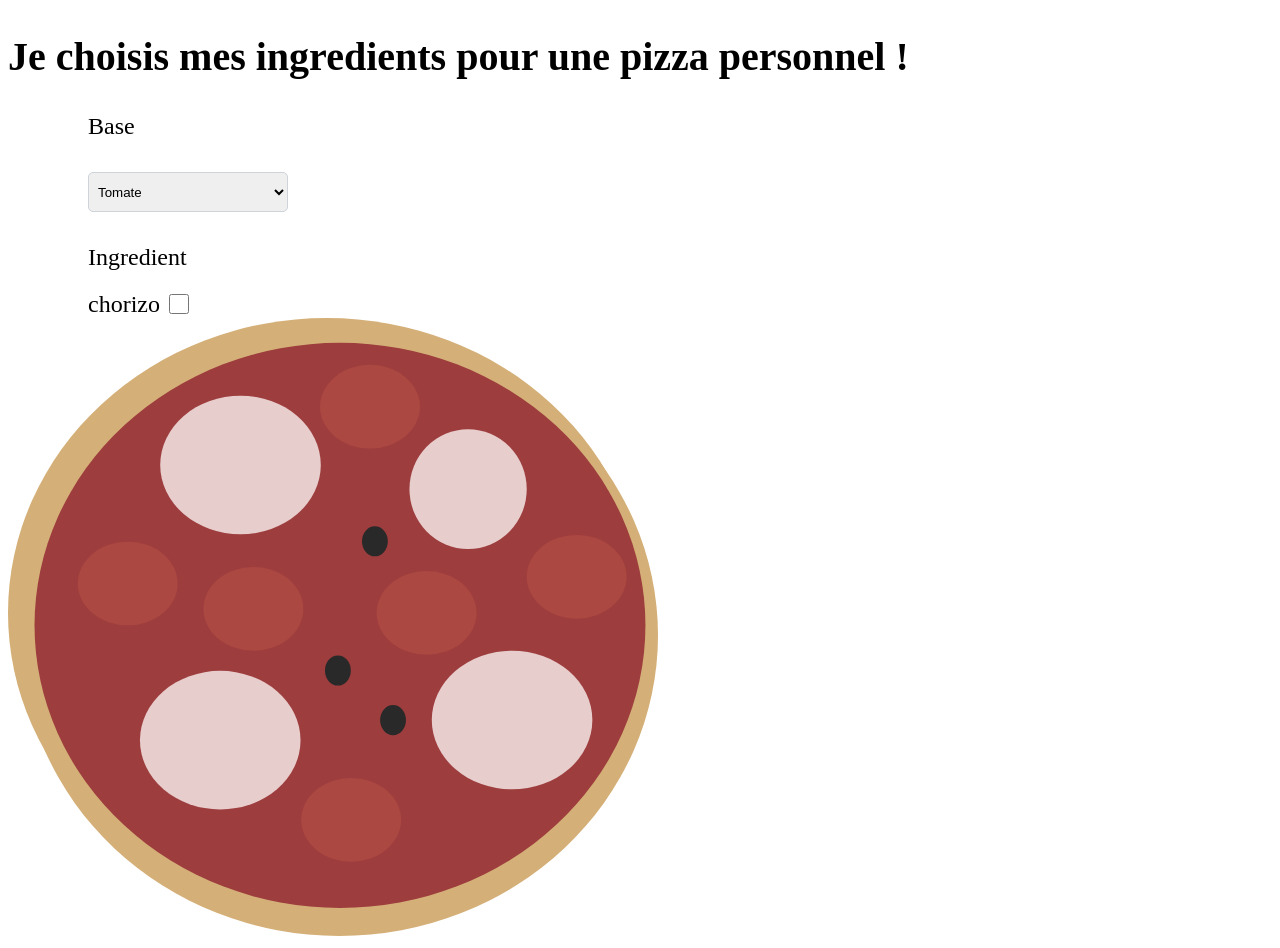
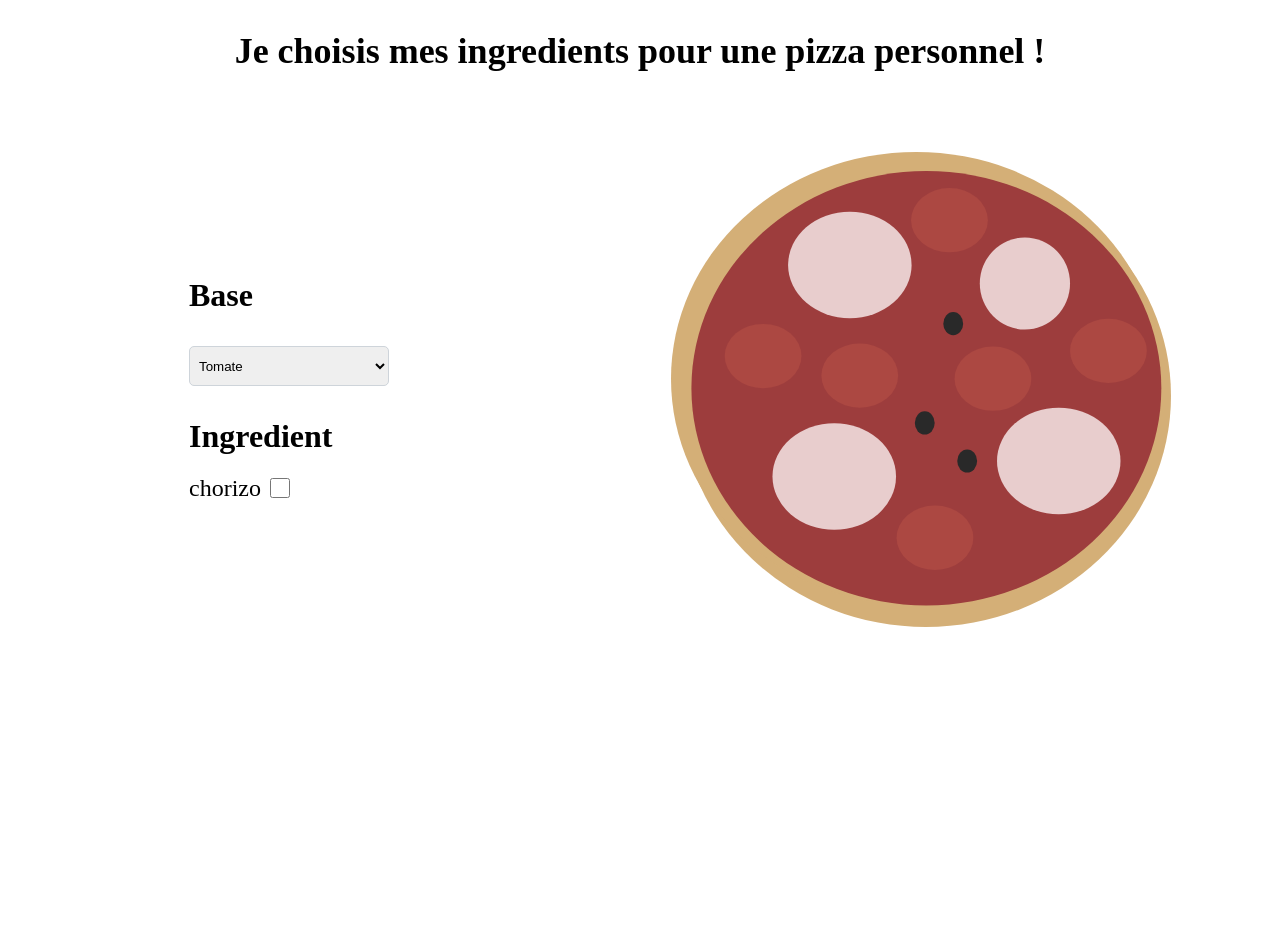
Before and after one commit to Louis-Amand/pizza_front, a React (Create React App) app: page /generazza in a window 1280 px wide. After the commit the page ends 800 px from the top, so only its background shows below. Built offline with nearby package versions, Linux system fonts and the light colour scheme.

Commit message:
séparation des fichiers css et impoort des fichiers css dans index.css

```diff
--- a/src/App.css
+++ /dev/null
@@ -1,38 +0,0 @@
-.App {
-  text-align: center;
-}
-
-.App-logo {
-  height: 40vmin;
-  pointer-events: none;
-}
-
-@media (prefers-reduced-motion: no-preference) {
-  .App-logo {
-    animation: App-logo-spin infinite 20s linear;
-  }
-}
-
-.App-header {
-  background-color: #282c34;
-  min-height: 100vh;
-  display: flex;
-  flex-direction: column;
-  align-items: center;
-  justify-content: center;
-  font-size: calc(10px + 2vmin);
-  color: white;
-}
-
-.App-link {
-  color: #61dafb;
-}
-
-@keyframes App-logo-spin {
-  from {
-    transform: rotate(0deg);
-  }
-  to {
-    transform: rotate(360deg);
-  }
-}
--- a/src/components/CustomPizzaPage.js
+++ b/src/components/CustomPizzaPage.js
@@ -6,10 +6,9 @@ export function CustomPizzaPage() {
     return (
         <>
             <h2 className={"title-generazza"}>Je choisis mes ingredients pour une pizza personnel !</h2>
-            <div>
+            <div className={"customFormDisplay"}>
                 <FormPizza/>
-                <img src={Pizza} alt=""/>
-
+                <img width={"500px"} src={Pizza} alt=""/>
             </div>
         </>
     );
--- a/src/components/public/FormPizza.js
+++ b/src/components/public/FormPizza.js
@@ -11,7 +11,7 @@ export function FormPizza() {
                     <option value="creme">Crème</option>
                 </select>
                 <div className={"ingredient"}>
-                    <label className={"ingredient-name"} htmlFor="">Ingredient</label>
+                    <label className={"ingredient-label"} htmlFor="">Ingredient</label>
                     <Ingredient name={"chorizo"}/>
                 </div>
             </div>
--- a/src/index.css
+++ b/src/index.css
@@ -1,46 +1,3 @@
-.title-generazza {
-    font-size: 40px;
-}
-
-.form {
-    display: flex;
-    flex-direction: column;
-    align-items: baseline;
-    margin-left: 5rem;
-
-}
-
-.ingredient {
-    display: flex;
-    flex-direction: column;
-    align-items: baseline;
-    gap: 20px;
-    margin-top: 2rem;
-}
-
-.ingredient-name {
-    font-size: 24px;
-}
-
-.base {
-    margin-bottom: 2rem;
-    font-size: 24px;
-}
-
-.ingredient-check {
-    display: flex;
-    gap: 5px;
-}
-
-.ingredient-check input[type="checkbox"] {
-    width: 20px;
-    height: 20px;
-}
-
-.custom-select {
-    width: 200px;
-    height: 40px;
-    border-radius: 5px;
-    border: 1px solid #ced4da;
-    padding: 5px;
-}
+@import "stylesheet/ingredient.css";
+@import "stylesheet/formPizza.css";
+@import "stylesheet/customPage.css";
--- /dev/null
+++ b/src/stylesheet/customPage.css
@@ -0,0 +1,14 @@
+.title-generazza {
+    text-align: center;
+    font-size: 36px;
+    margin-bottom: 5rem;
+}
+
+
+.customFormDisplay {
+    display: flex;
+    flex-direction: row;
+    justify-content: space-around;
+    align-items: center;
+    gap: 5rem;
+}
--- /dev/null
+++ b/src/stylesheet/formPizza.css
@@ -0,0 +1,21 @@
+.form {
+    display: flex;
+    flex-direction: column;
+    align-items: baseline;
+    margin-left: 5rem;
+
+}
+
+.base {
+    margin-bottom: 2rem;
+    font-size: 32px;
+    font-weight: bold;
+}
+
+.custom-select {
+    width: 200px;
+    height: 40px;
+    border-radius: 5px;
+    border: 1px solid #ced4da;
+    padding: 5px;
+}
--- /dev/null
+++ b/src/stylesheet/ingredient.css
@@ -0,0 +1,26 @@
+.ingredient-name {
+    font-size: 24px;
+}
+
+.ingredient-label {
+    font-size: 32px;
+    font-weight: bold;
+}
+
+.ingredient-check {
+    display: flex;
+    gap: 5px;
+}
+
+.ingredient-check input[type="checkbox"] {
+    width: 20px;
+    height: 20px;
+}
+
+.ingredient {
+    display: flex;
+    flex-direction: column;
+    align-items: baseline;
+    gap: 20px;
+    margin-top: 2rem;
+}
```
